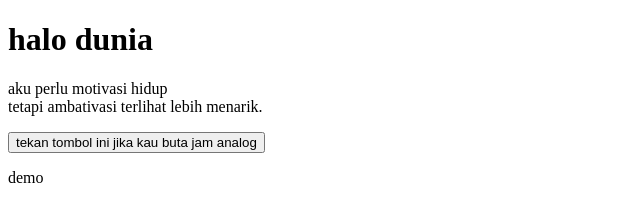
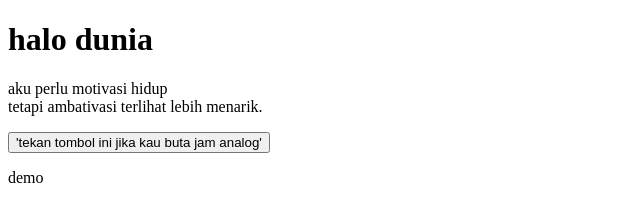
Before and after one commit to Salman-30/sslmn.github.io, a plain HTML site: page index.html in a window 1280 px wide. Shown: the full height of the page, 0-640 px from the left. Drawn offline with Linux system fonts and the light colour scheme.

Commit message:
index.html

```diff
--- a/index.html
+++ b/index.html
@@ -9,7 +9,7 @@
         <script src="main.js"></script>
         <button type="button"
 onclick="document.getElementById('demo').innerHTML = Date()">
-tekan tombol ini jika kau buta jam analog</button>
+'tekan tombol ini jika kau buta jam analog'</button>
         <p>demo<p>
     </body>
 </html>
```
